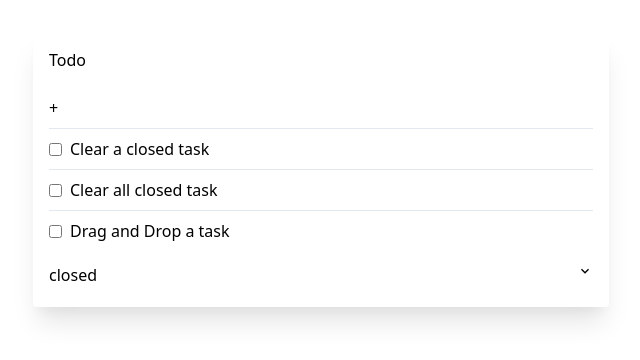
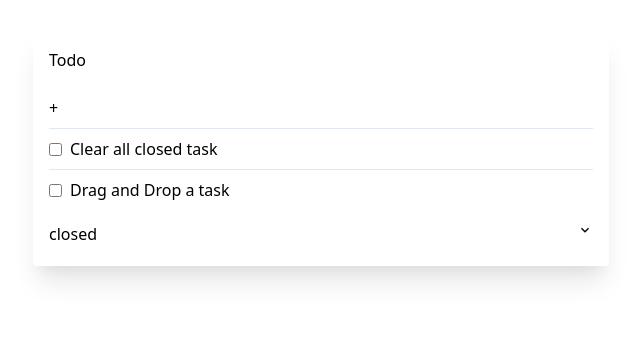
Before and after one commit to hisomura/todo-app, a Next.js app: page / in a window 1280 px wide. Shown: the top 360 px of the page, without its empty margins (319-959 px from the left). Built offline with nearby package versions, Linux system fonts and the light colour scheme.

Commit message:
Implement button that clears a closed task.

```diff
--- a/pages/index.tsx
+++ b/pages/index.tsx
@@ -1,6 +1,7 @@
 import { ChangeEventHandler, KeyboardEventHandler, MouseEvent, useState } from 'react'
 import cn from 'classnames'
 import ToggleExpandIcon from '../components/ToggleExpandIcon'
+import { MdClose } from 'react-icons/md'
 
 type Task = {
   id: number
@@ -31,7 +32,7 @@ export default function Home() {
     Task.create('Reopen a task', true),
     Task.create('Filter tasks by closed', true),
     Task.create('Folding closed tasks', true),
-    Task.create('Clear a closed task'),
+    Task.create('Clear a closed task', true),
     Task.create('Clear all closed task'),
     Task.create('Drag and Drop a task'),
   ])
@@ -58,6 +59,10 @@ export default function Home() {
       return { ...task, closed: event.currentTarget.checked }
     })
     setTasks(newTasks)
+  }
+
+  const clearTask = (event: MouseEvent<HTMLElement>, taskIndex: number) => {
+    setTasks(tasks.filter((item, index) => index !== taskIndex))
   }
 
   return (
@@ -106,6 +111,9 @@ export default function Home() {
                   defaultChecked={task.closed}
                 />
                 <p className={cn({ 'line-through': task.closed })}>{task.name}</p>
+                <div className="my-auto ml-auto" onClick={(e) => clearTask(e, index)}>
+                  <MdClose />
+                </div>
               </li>
             ))}
         </ul>
```
